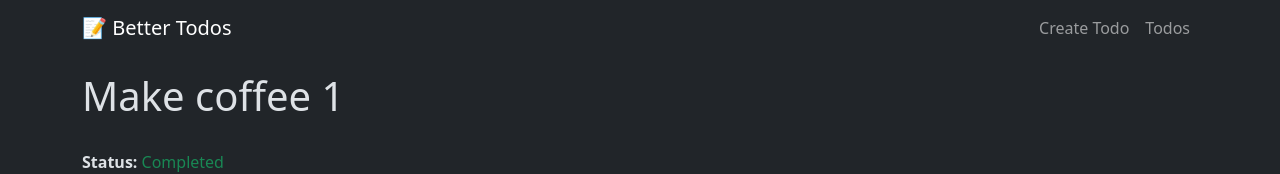
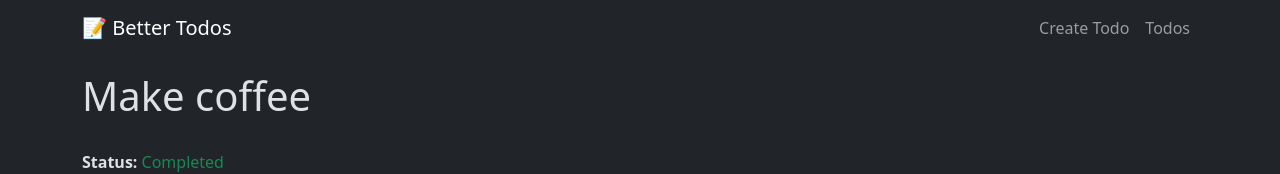
Before and after one commit to drblue/fed23-javascript-2, a React (Vite) app in the folder 06-better-todos/: page /todos/1 in a window 1280 px wide. Shown: the top 174 px of the page. Built offline with nearby package versions, Linux system fonts and the light colour scheme; data requests are answered from the project's data file.

Commit message:
Removed ID from todo title.

```diff
--- a/06-better-todos/src/pages/TodoPage.tsx
+++ b/06-better-todos/src/pages/TodoPage.tsx
@@ -57,7 +57,7 @@ const TodoPage = () => {
 
 	return (
 		<>
-			<h1>{todo.title} {id}</h1>
+			<h1 title={`Todo #${todo.id}`}>{todo.title}</h1>
 
 			<p>
 				<strong>Status:</strong> {todo.completed
```
